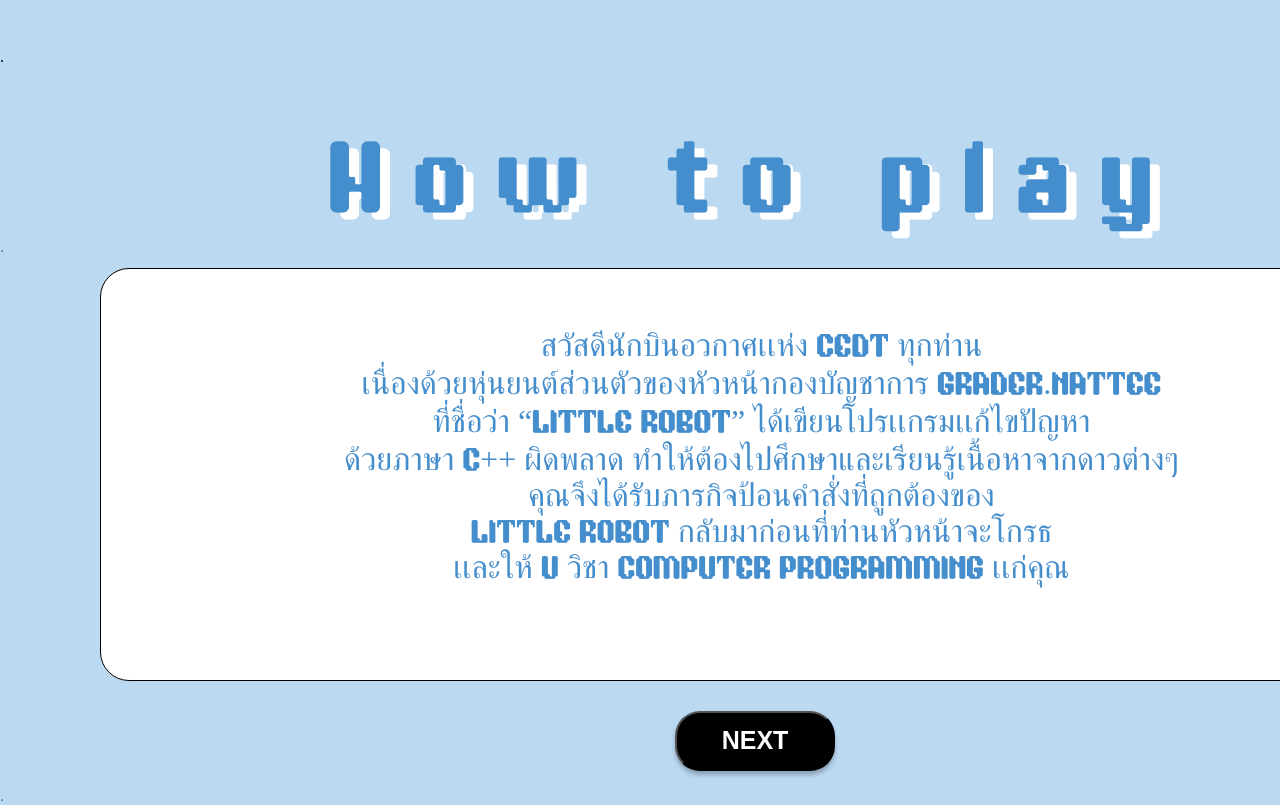
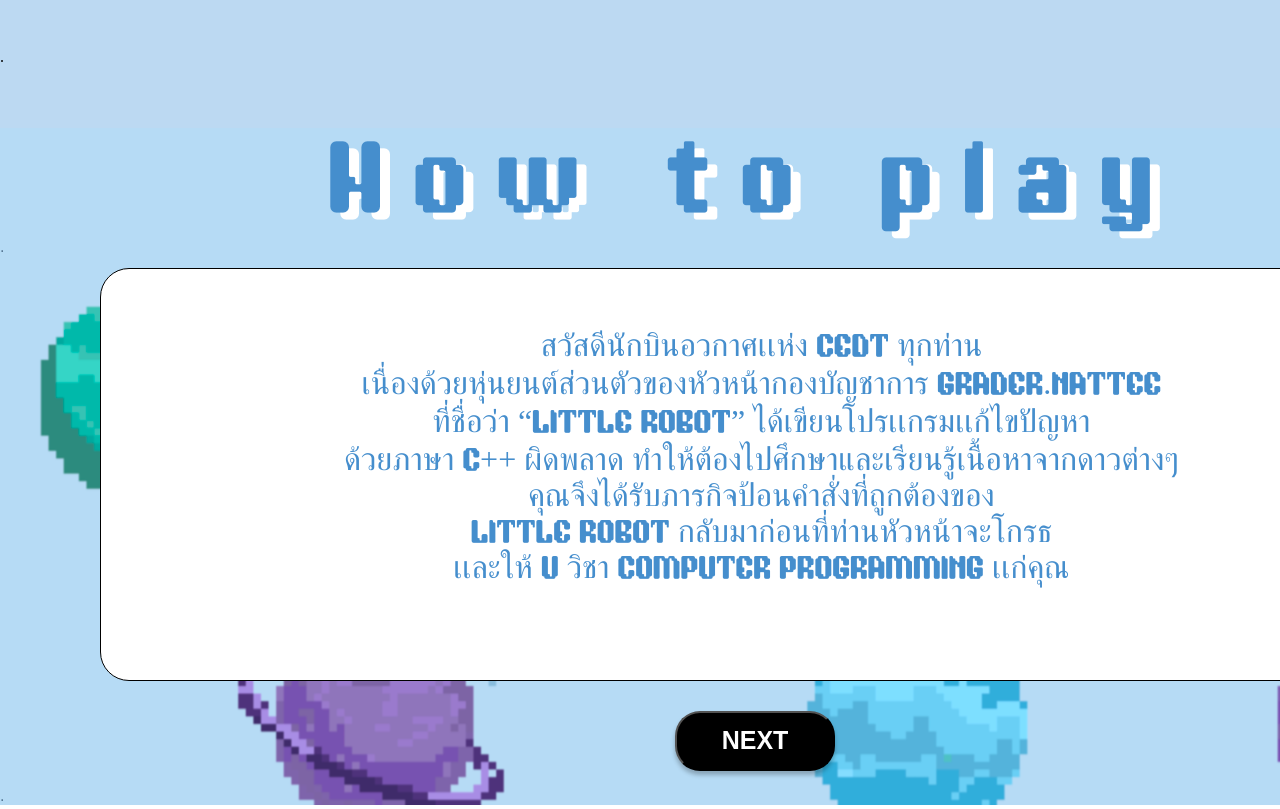
Before and after one commit to kphotchara/F2CEDT, a website: page public/index.html in a window 1280 px wide. Shown: the part 720-1529 px from the top of the page. Drawn offline with Linux system fonts and the light colour scheme; no server answers.

Commit message:
add BGhowtoplay

```diff
--- a/public/style.css
+++ b/public/style.css
@@ -128,7 +128,7 @@
   #spaceATHowtoplay2 {
     margin-top: 0px;
     height: 30px;
-    background-color: #bcd9f2;
+
   }
   #spaceATHowtoplay3 {
     margin-top: 0px;
@@ -136,8 +136,8 @@
     background-color: #bcd9f2;
   }
   #background_howtoplay {
-    background: url(watercolor-5062356_1280.jpg) no-repeat;
-    background-color: #bcd9f2;
+    background: url(img/BGhowTo.png);
+
     width: 100%;
     font-family: "Lexend Deca", sans-serif;
     color: #557693;
```
Also changed, not shown: public/img/BGhowTo.png (added).
